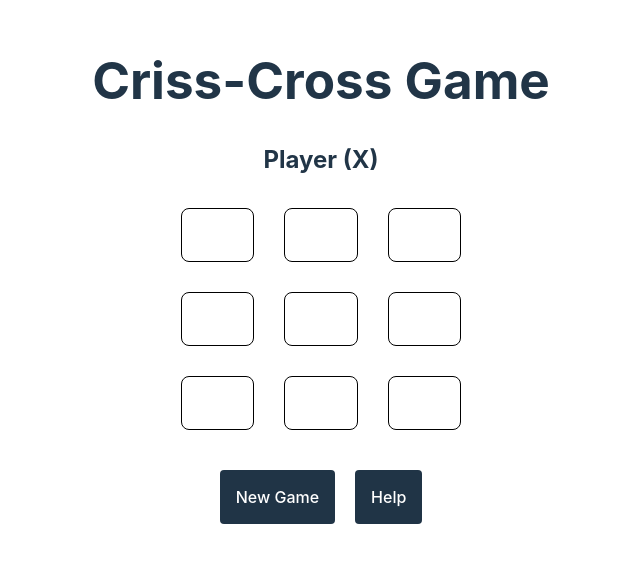
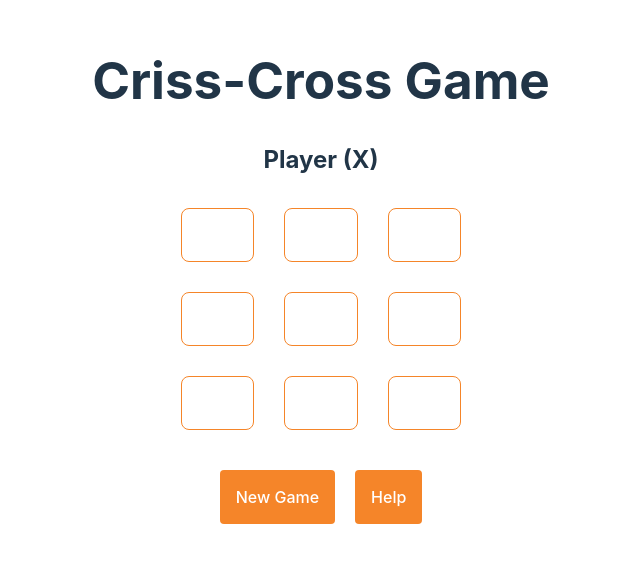
Before and after one commit to Shokhabbos/criss-cross-game, a React (Vite) app: page / in a window 1280 px wide. Shown: the part 124-686 px from the top of the page, without its empty margins (319-959 px from the left). Built offline with nearby package versions, Linux system fonts and the light colour scheme.

Commit message:
modified: primaryColor

```diff
--- a/src/App.css
+++ b/src/App.css
@@ -20,7 +20,7 @@
 
 .cell {
   background-color: white;
-  border: 1px solid black;
+  border: 1px solid #F58529;
   font-size: 24px;
   cursor: pointer;
   padding: 10px;
@@ -31,13 +31,14 @@ button {
   padding: 8px 16px;
   font-size: 16px;
   min-height: 54px;
+  color: #F58529;
 }
 
 .action-button {
   margin: 10px;
   padding: 8px 16px;
   font-size: 16px;
-  background-color: #203446;
+  background-color: #F58529;
   color: white;
   border: none;
   border-radius: 4px;
@@ -47,4 +48,5 @@ button {
 .action-button.disabled {
   background-color: #ccc;
   cursor: not-allowed;
+
 }
```
